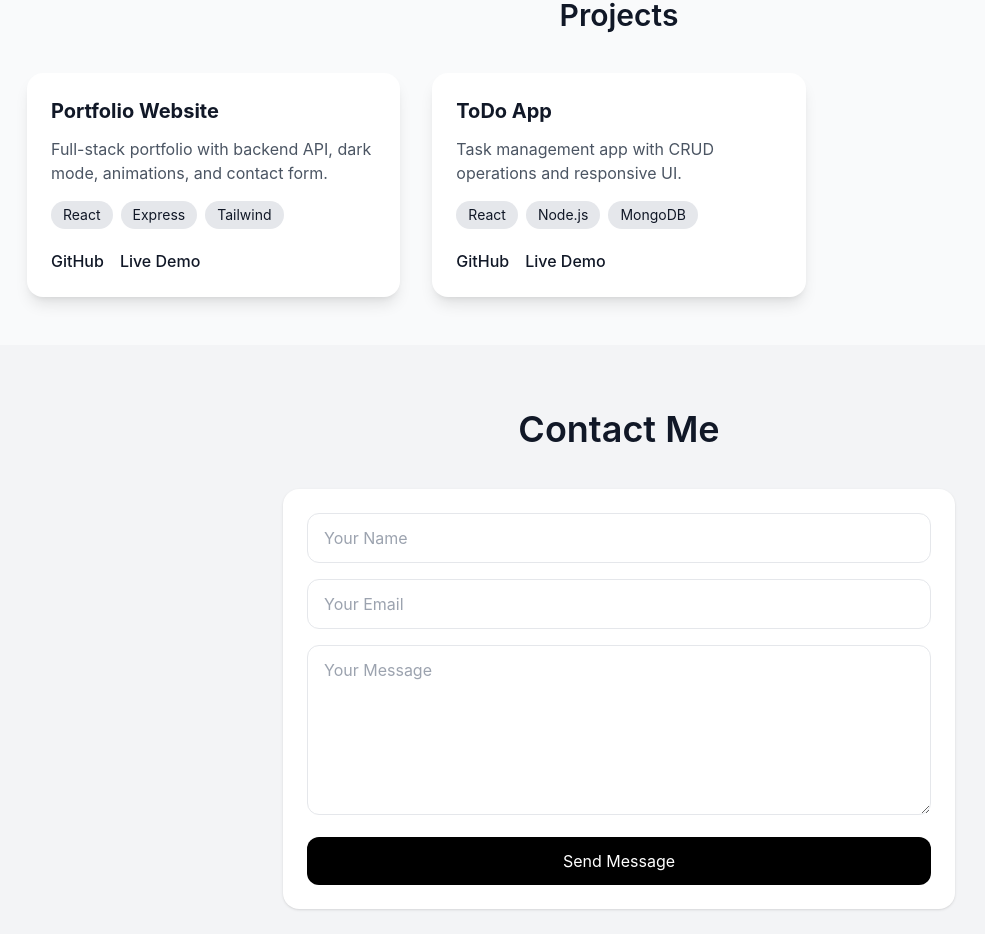
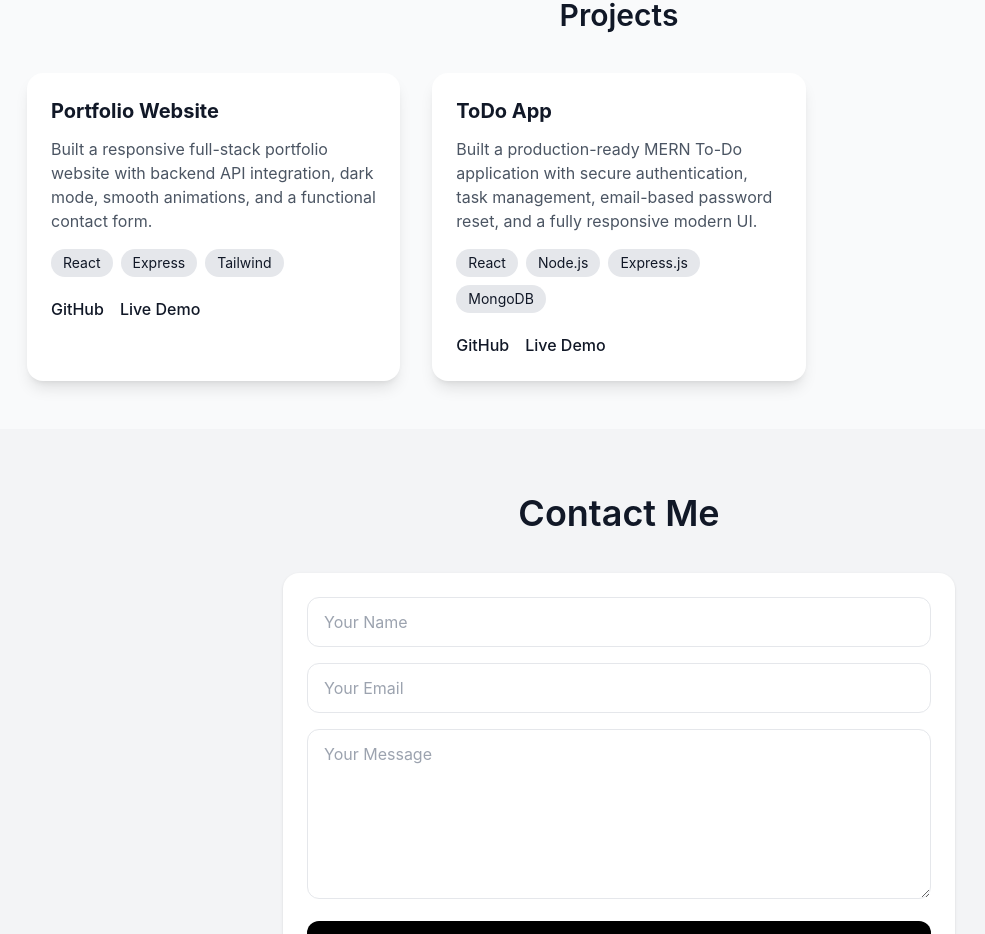
Before and after one commit to e4ekhlaque/portfolio, a React (Vite) app in the folder portfolio/: page / in a window 1280 px wide. Shown: the part 1860-2794 px from the top of the page, without its empty margins (21-1006 px from the left). Built offline with nearby package versions, Linux system fonts and the light colour scheme; no server answers.

Commit message:
Added 1 Project

```diff
--- a/portfolio/src/components/Projects.jsx
+++ b/portfolio/src/components/Projects.jsx
@@ -4,19 +4,18 @@ export default function Projects() {
   const projectList = [
     {
       title: "Portfolio Website",
-      desc: "Full-stack portfolio with backend API, dark mode, animations, and contact form.",
+      desc: "Built a responsive full-stack portfolio website with backend API integration, dark mode, smooth animations, and a functional contact form.",
       tech: ["React", "Express", "Tailwind"],
       github: "https://github.com/e4ekhlaque/portfolio",
       live: "https://portfolio-lemon-three-88.vercel.app/",
     },
     {
       title: "ToDo App",
-      desc: "Task management app with CRUD operations and responsive UI.",
-      tech: ["React", "Node.js", "MongoDB"],
-      github: "https://github.com/yourusername/todo-app",
-      live: "https://todo-app.vercel.app",
+      desc: "Built a production-ready MERN To-Do application with secure authentication, task management, email-based password reset, and a fully responsive modern UI.",
+      tech: ["React", "Node.js", "Express.js", "MongoDB"],
+      github: "https://github.com/e4ekhlaque/to-do-app",
+      live: "https://to-do-app-tau-three-89.vercel.app",
     },
-    ,
   ];
 
   return (
```
